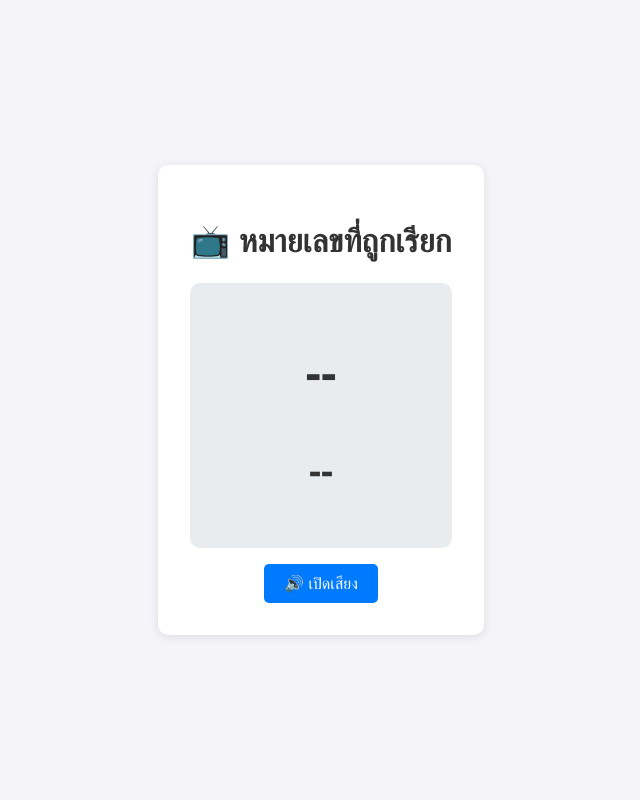
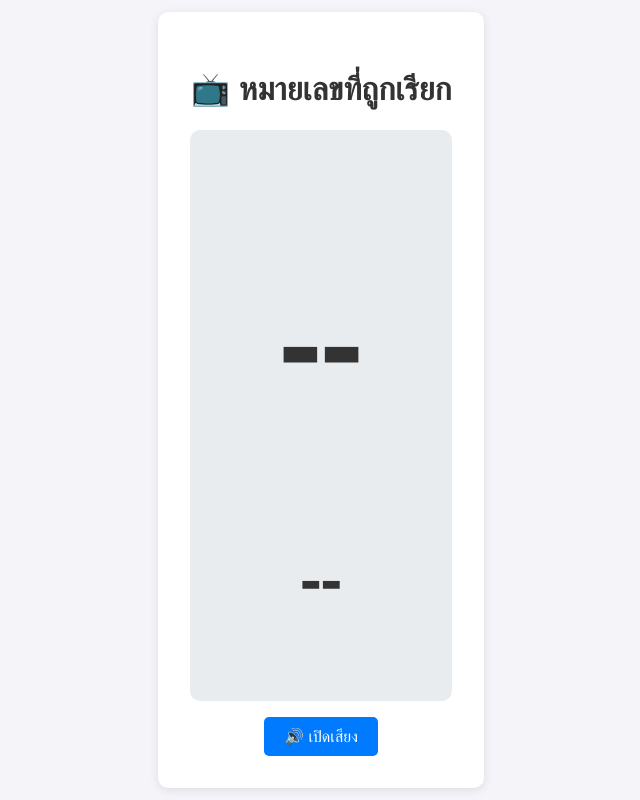
Before and after one commit to manatsarin/KasemQ, a Flask app: page /display in a window 1280 px wide. Shown: the whole page, without its empty margins (319-959 px from the left). Run offline with Flask 3, Linux system fonts and the light colour scheme; some libraries are stand-ins or nearby versions.

Commit message:
modified:   queue.db 	modified:   static/css/style.css

```diff
--- a/static/css/style.css
+++ b/static/css/style.css
@@ -38,7 +38,15 @@ button:hover {
     background-color: #e9ecef;
     padding: 1rem;
     border-radius: 10px;
-    font-size: 2rem;
+    font-size: 1rem;
+}
+
+h2 {
+    font-size: 8em;
+}
+
+h3 {
+    font-size: 4em;
 }
 
 select {
```
Also changed, not shown: queue.db.
